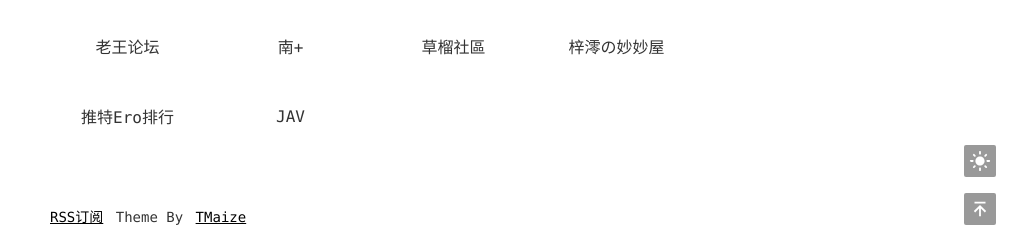
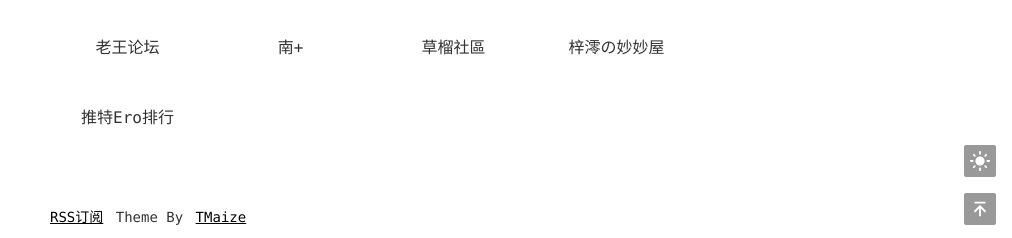
Before and after one commit to admans/admans.github.io, a Jekyll site: the page built from pages/navi.html, in a window 1280 px wide and 900 px high, scrolled down 2937 px. Shown: the part 659-897 px from the top of the window, without its empty margins (268-1280 px from the left). Built offline with Jekyll 4.4.1, drawn with Linux system fonts in a browser that asks for light colours.

Commit message:
Update navi.html

```diff
--- a/pages/navi.html
+++ b/pages/navi.html
@@ -613,9 +613,6 @@ title: 导航
                 <a class="link-item" data-search="推特Ero排行" href="#" target="_blank">
                     <div class="link-name">推特Ero排行</div>
                 </a>
-                <a class="link-item" data-search="JAV" href="#" target="_blank">
-                    <div class="link-name">JAV</div>
-                </a>
             </div>
         </section>
     </main>
@@ -777,8 +774,7 @@ title: 导航
             "Claude": "https://claude.ai/",
             "豆包": "https://www.doubao.com/chat/",
             "MiniMax Agent": "https://agent.minimaxi.com/",
-            "Xiaomi MiMo Studio": "https://aistudio.xiaomimimo.com/",
-            "JAV": "https://jav.hk/"
+            "Xiaomi MiMo Studio": "https://aistudio.xiaomimimo.com/"
         };
 
         // 用于存储增强后的链接数据（包含拼音、首字母、网址）
```
